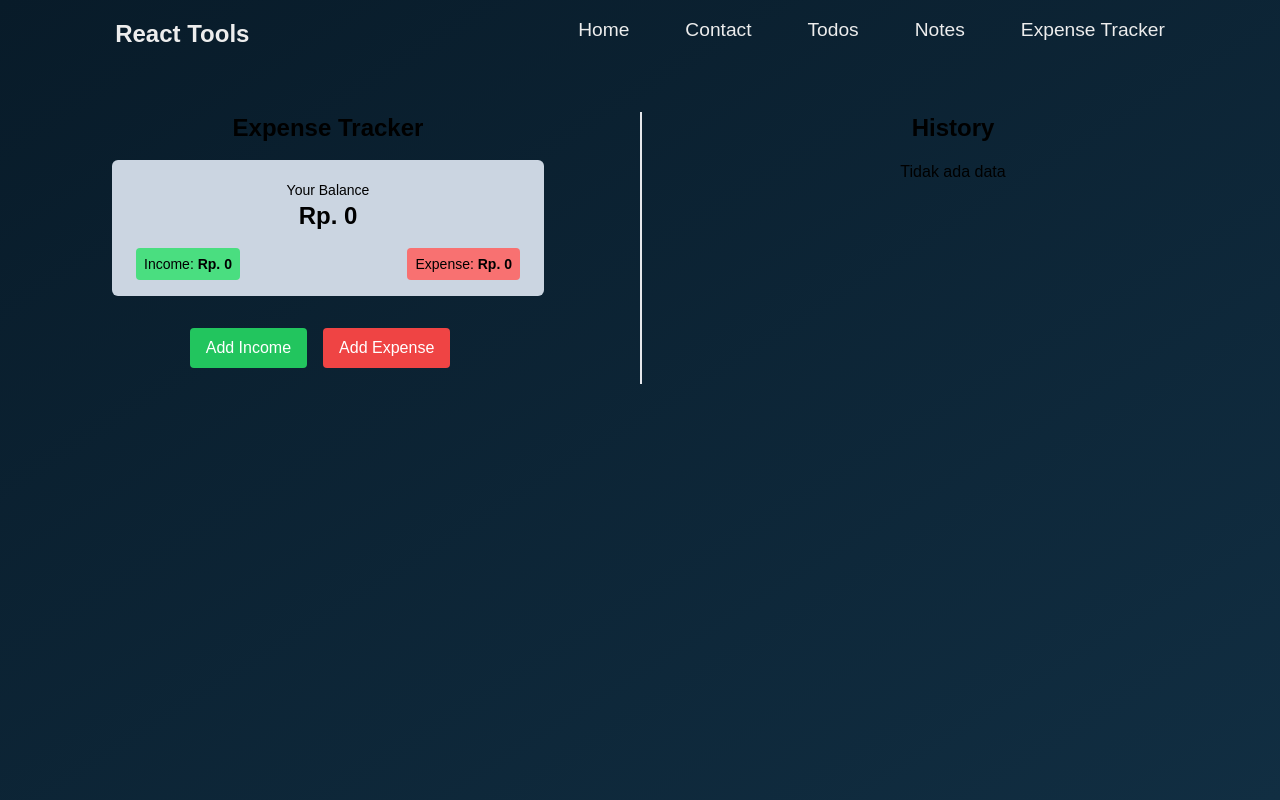
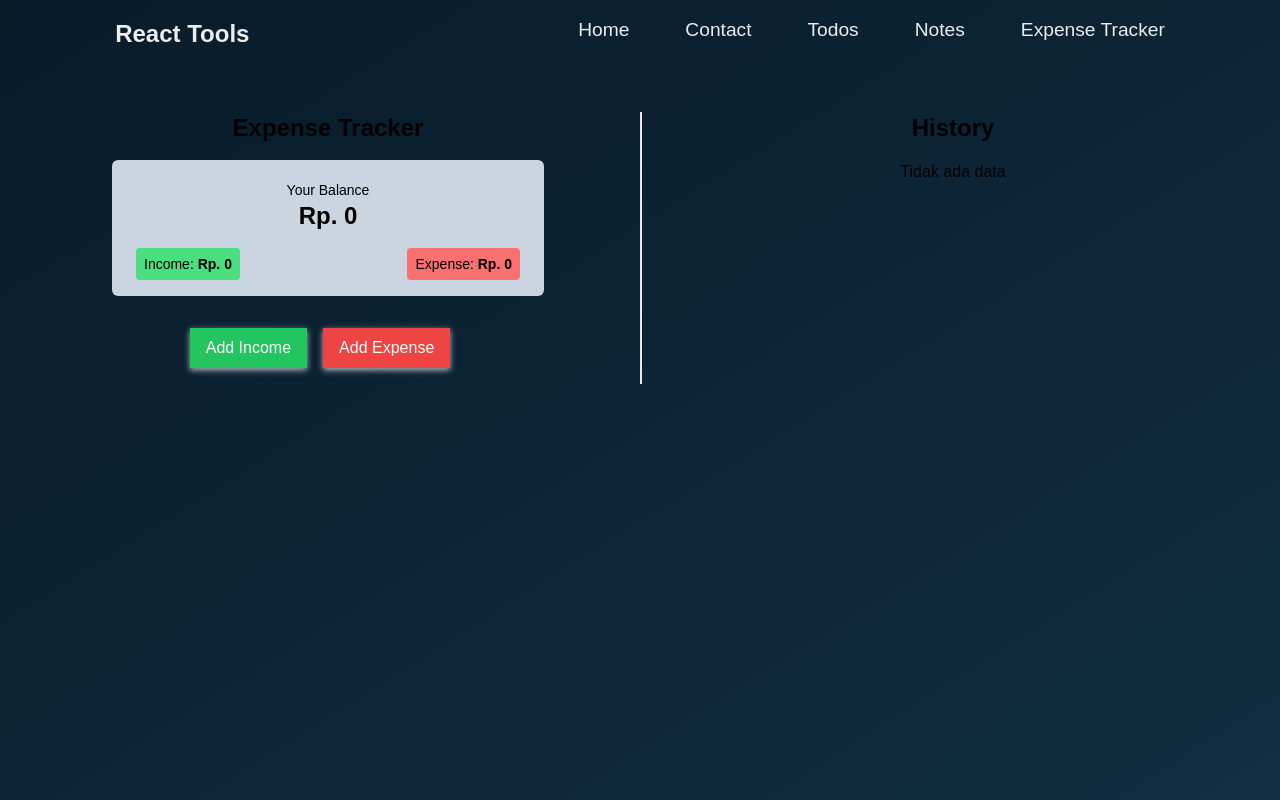
Before and after one commit to panntod/Tools-React, a React (Create React App) app: page /expense in a window 1280 px wide. Shown: the top 800 px of the page. Built offline with nearby package versions, Linux system fonts and the light colour scheme.

Commit message:
[style] added shadow at button

```diff
--- a/src/components/contact.jsx
+++ b/src/components/contact.jsx
@@ -90,7 +90,7 @@ const Contact = () => {
 
       <div className="contact-container">
         <div className="side-contact">
-          <h1 className="side-text">Let's Talk About Everything.</h1>
+          <h1 className="side-text text-2xl font-semibold text-black">Let's Talk About Everything.</h1>
           <div className="contact-sosmed">
             <a href="https://www.facebook.com/pandhu.munjalindra" >
               <i className="fa fa-facebook"></i>
--- a/src/pages/expense.jsx
+++ b/src/pages/expense.jsx
@@ -164,12 +164,14 @@ function Expense() {
 					<div className="buttons">
 						{/* modal btn */}
 						<button
-							className="bg-green-500 text-white px-4 py-2 rounded mb-4 mr-4 hover:bg-green-700"
+							className="bg-green-500 text-white px-4 py-2 mb-4 mr-4 hover:bg-green-700"
+							style={{boxShadow: "0 2px 6px rgba(255, 255, 255, 0.7)"}}
 							onClick={modalIncome.openModal}>
 							Add Income
 						</button>
 						<button
-							className="bg-red-500 text-white px-4 py-2 rounded mb-4 mr-4 hover:bg-red-700"
+							className="bg-red-500 text-white px-4 py-2 mb-4 mr-4 hover:bg-red-700"
+							style={{boxShadow: "0 2px 6px rgba(255, 255, 255, 0.7)"}}
 							onClick={modalExpense.openModal}>
 							Add Expense
 						</button>
```
